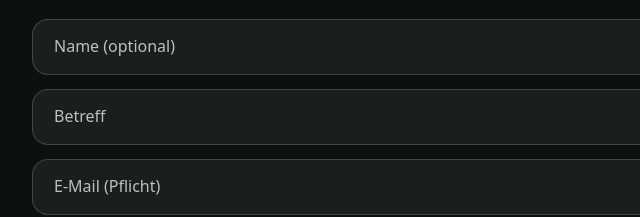
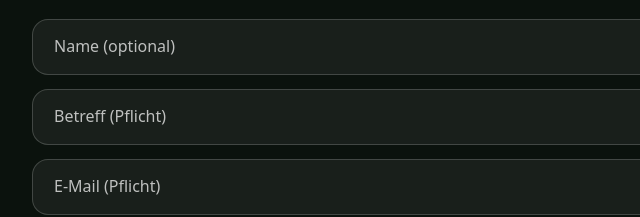
Before and after one commit to RPMedia89/ffbone, a plain HTML site: page index.html in a window 1280 px wide. Shown: the part 2570-2787 px from the top of the page, 58-698 px from the left. Drawn offline with Linux system fonts and the light colour scheme.

Commit message:
Update index.html

```diff
--- a/index.html
+++ b/index.html
@@ -562,7 +562,7 @@ summary{
 
       <div class="field">
         <input id="c_subject" name="subject" type="text" placeholder=" " required>
-        <label for="c_subject">Betreff</label>
+        <label for="c_subject">Betreff (Pflicht)</label>
       </div>
 
       <div class="field">
```
